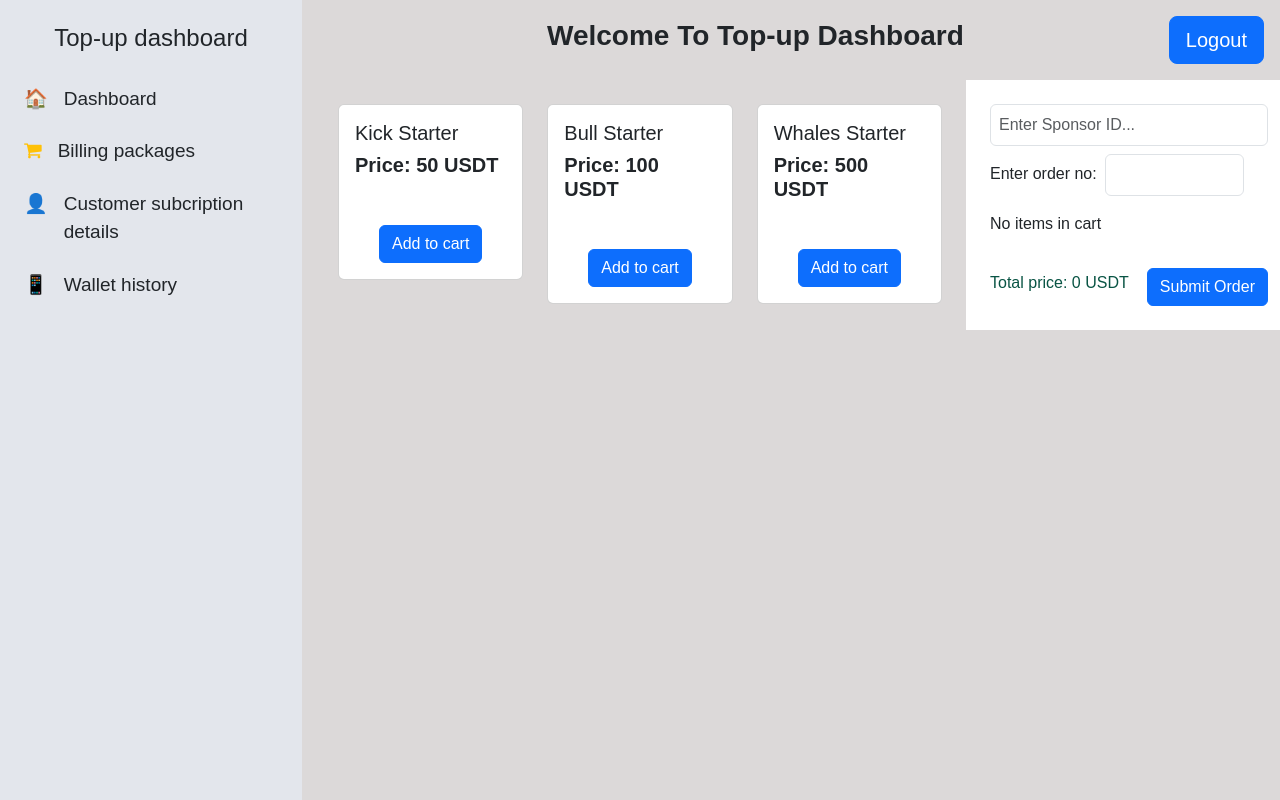
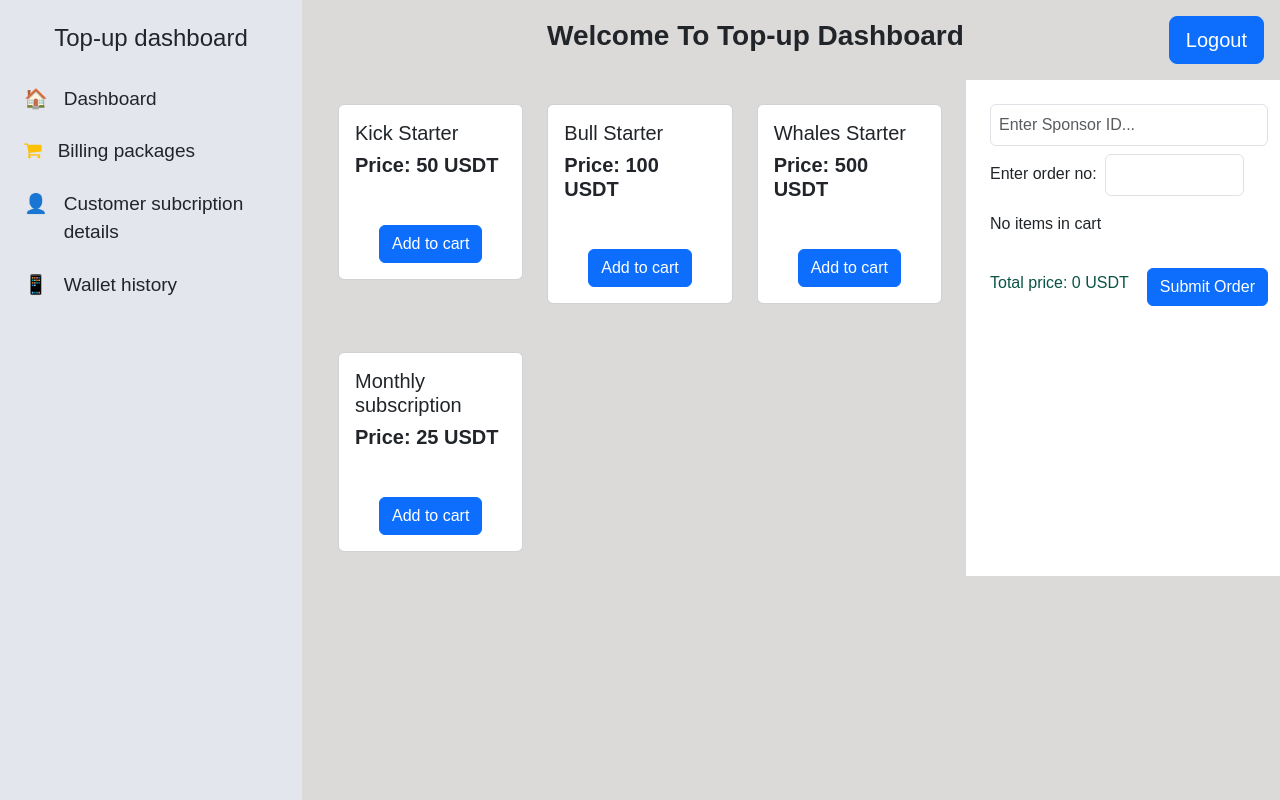
Before and after one commit to Crypt-Trade/cryptrade-frontend, a React (Vite) app: page /topupdashboard/billing in a window 1280 px wide. Built offline with nearby package versions, Linux system fonts and the light colour scheme.

Commit message:
"donebill"

```diff
--- a/src/Topupdashboard/Billingproduct/Billing.jsx
+++ b/src/Topupdashboard/Billingproduct/Billing.jsx
@@ -47,6 +47,8 @@ const Billing = () => {
     { productId: 1, name: "Kick Starter", price: 50 },
     { productId: 2, name: "Bull Starter", price: 100 },
     { productId: 3, name: "Whales Starter", price: 500 },
+    { productId: 4, name: "Monthly subscription", price:25 },
+
   ];
 
   return (
@@ -54,16 +56,16 @@ const Billing = () => {
       <div className="row">
         <div className="col-lg-8 ">
           <div className="container">
-            <div className="row justify-content-center">
+            <div className="row text-align-center">
               {products.map((product) => (
                 <div className="col-md-4 my-4" key={product.productId}>
                   <div className="card">
                     <div className="card-body">
                       <h5>{product.name}</h5>
                       <div className="fw-bold h5">Price: {product.price} USDT</div>
-                      <div className="d-flex justify-content-center mt-5">
+                      <div className="d-flex justify-content-center mt-5 text-center">
                         <button
-                          className="btn btn-primary"
+                          className="btn btn-primary text-center"
                           onClick={() => addToCart(product)}
                         >
                           Add to cart
```
